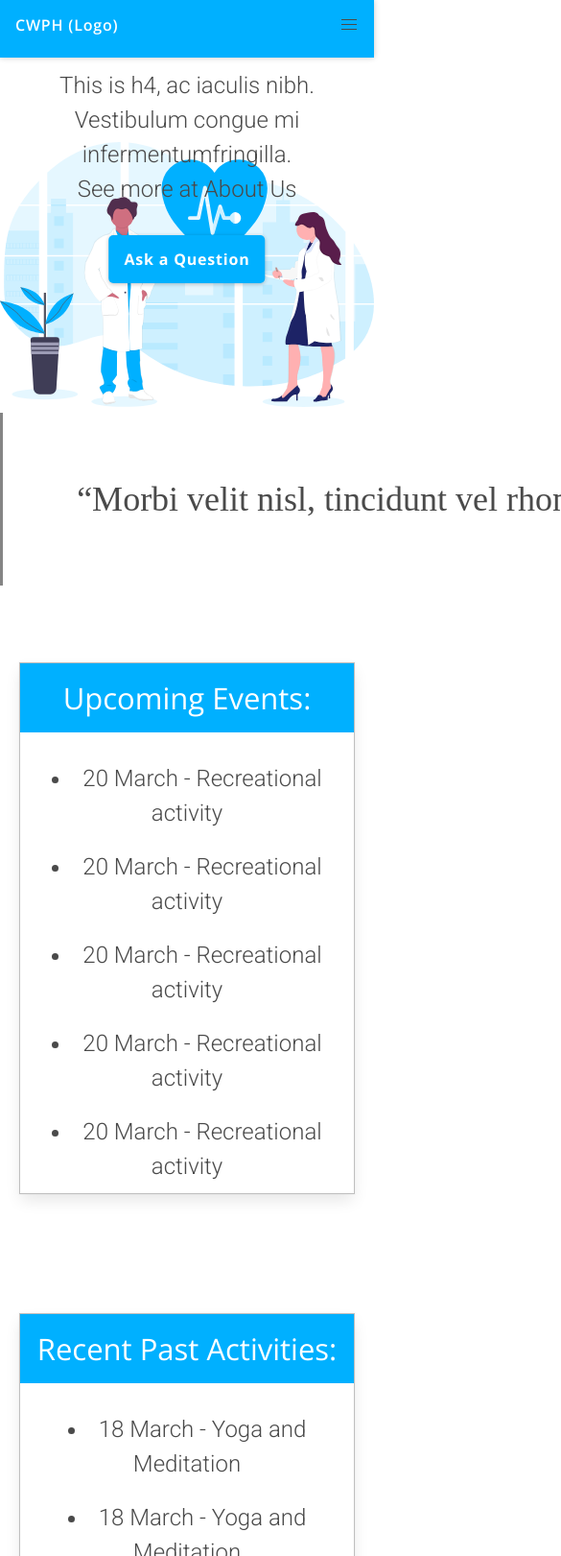
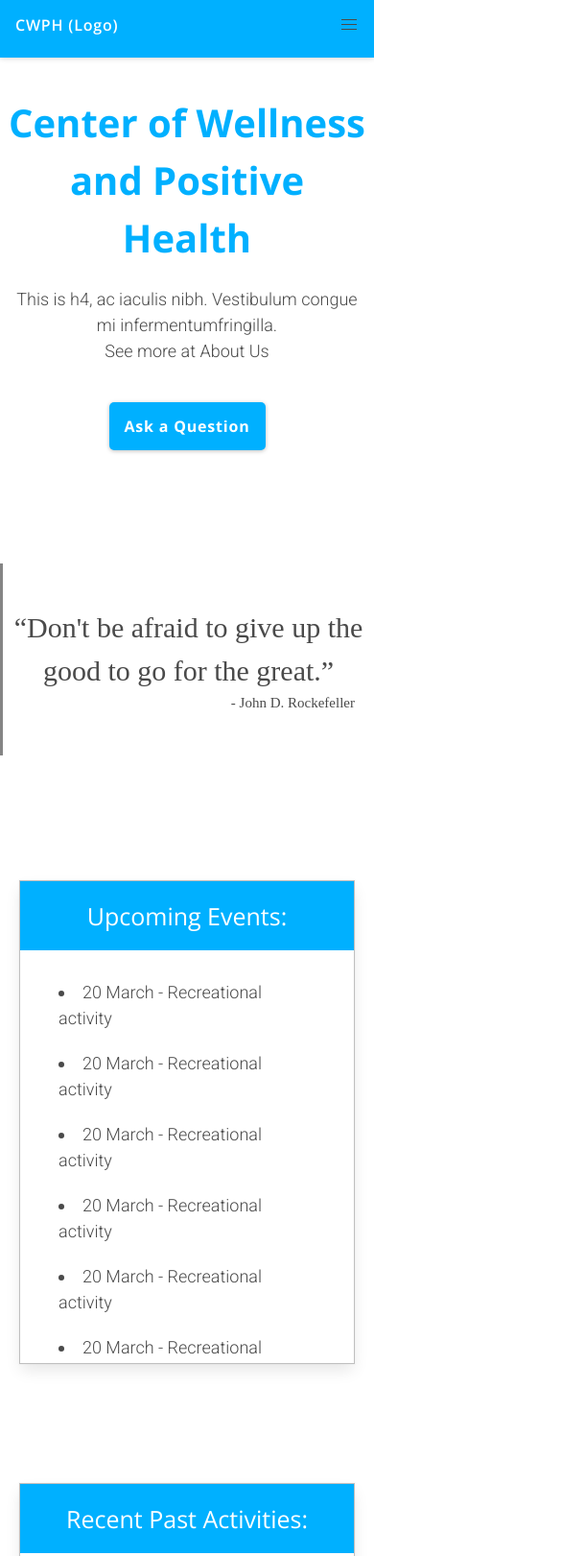
Before and after one commit to ankushdutt/Center-of-Wellness-Website, a website: page index.html in a window 390 px wide. Shown: the top 1621 px of the page at 96% size, 585 px wide, since content can reach past the window. Drawn offline with nearby package versions, Linux system fonts and the light colour scheme.

Commit message:
make home page responsive (for mobile)

```diff
--- a/assets/css/style.css
+++ b/assets/css/style.css
@@ -1,17 +1,16 @@
 @import url('https://fonts.googleapis.com/css?family=Open+Sans:300,400,600,700|Roboto:300,400&display=swap');
 
-* {
-    margin: 0;
-    padding: 0;
-}
+html, body {
+    overflow-x: hidden;
+  }
+  body {
+    position: relative
+  }
 
 h1 {
     font-family: 'Open Sans', sans-serif;
     font-size: 64px;
-    padding-top: 50px;
-    padding-right: 40px;
-    color: #009DE6;
-    /* letter-spacing: 0.05em; */
+    color: #00B0FF;
 }
 
 h2 {
@@ -57,6 +56,8 @@ a.navbar-item:hover, a.navbar-item:focus {
     color: white;
 }
 
+
+
 /* Navber Link Hover Animation */
  a.navbar-item:before, a.navbar-item:after {
 	 content: '';
@@ -100,8 +101,8 @@ a.navbar-item:hover:before, a.navbar-item:focus:before, a.navbar-item:hover:afte
     color: white;
     font-weight: 800;
     transition: ease-in-out 200ms;
-    margin-top: 30px;
-    margin-bottom: 20px;
+    margin-top: 40px;
+    margin-bottom: 30px;
     height: 50px;
     letter-spacing: 0.05em;
 }
@@ -112,24 +113,27 @@ a.navbar-item:hover:before, a.navbar-item:focus:before, a.navbar-item:hover:afte
     background-position: right center;
 }
 
+.quote {
+    display: table;
+    width: 100%;
+    height: 200px;
+    margin-bottom: 100px;
+    margin-top: 20px;
+}
+
 blockquote {
+    display: table-cell;
     font-family: Vidaloka;
     font-size: 36px;
     text-align: center;
     border-left: 3px solid rgba(0, 0, 0, 0.48);
-    padding: 63px 4px;
-    padding-left: 0;
-    height: 180px;
-    width: 1200px;
-    margin: auto;
-    margin-bottom: 50px;
+    vertical-align: middle;
 }
 
 .author {
     text-align: right;
     font-size: 18px;
     padding-right: 100px;
-    padding-bottom: 20px;
 }
 
 .card {
@@ -138,6 +142,10 @@ blockquote {
     margin-bottom: 70px;
     margin-left: 20px;
     margin-right: 20px;
+}
+
+.scroll {
+    overflow: scroll;
 }
 
 .blog-image {
@@ -155,8 +163,13 @@ blockquote {
 }
 
 .card-content {
-    text-align: center;
-    padding: 10px;
+    text-align: left;
+    padding: 10px 40px;
+    height: 400px;
+}
+
+.scroll {
+    overflow: scroll;
 }
 
 /* -------------CONTACT PAGE------------- */
@@ -219,10 +232,10 @@ blockquote {
     position: relative;
 }
 
-.hero-text {
+.hero-text-about {
     text-align: center;
     position: absolute;
-    bottom: 4%;
+    bottom: 18%;
     left: 50%;
     transform: translateX(-50%);
 }
@@ -272,8 +285,79 @@ blockquote {
 }
 
 .about-svg {
-    /* margin: 80px 170px; */
+    margin: 80px;
     margin-bottom: 70px;
     width: 208px;
     height: 161px;
 }
+
+/* ----------------------------------RESPONSIVE---------------------------------- */
+@media screen and (max-width: 1023px) {
+    .navbar-menu {
+        background-color: #00B0FF;
+        box-shadow: 0 8px 16px rgba(10,10,10,.1);
+        padding: 1rem 0;
+        text-align: center;
+    }
+}
+
+/* -----------------MOBILE----------------- */
+@media only screen and (max-width: 480px) {
+    h1 {
+        padding-top: 0px;
+        margin-top: 0px;
+        font-size: 40px;
+        font-weight: bold;
+    }
+
+    h2{
+        font-size: 30px;
+    }
+    h3 {
+        font-size: 25px;
+        border-bottom: 3px solid rgba(0, 0, 0, 0.294);
+    }
+
+    h4, li {
+        font-size: 18px;
+    }
+
+    .hero-image {
+        display: none;
+    }
+
+    .hero-text {
+        text-align: center;
+        margin-top: -50px;
+    }
+
+    .quote {
+        margin-top: 0px;
+    }
+
+    blockquote {
+        font-size: 30px;
+    }
+
+    .author {
+        padding-right: 20px;
+        font-size: 15px;
+    }
+
+    .card-title {
+        font-size: 25px;
+    }
+
+    .card-content {
+        height: 430px;
+    }
+
+    .blog-image {
+        display: none;
+    }
+
+    .blog-text {
+        padding: 30px;
+        text-align: justify;
+    }
+}
--- a/index.html
+++ b/index.html
@@ -69,8 +69,9 @@
     </div>
 
     <!-- -----------------QUOTE----------------- -->
-    <blockquote data-aos="fade-left">“Morbi velit nisl, tincidunt vel rhoncus eget, eleifend vel lacussit amet.”<div class="author">- John Oliver</div></blockquote>
-
+    <div class="quote">
+      <blockquote data-aos="fade-left">“Don't be afraid to give up the good to go for the great.”<div class="author">- John D. Rockefeller</div></blockquote>
+    </div>
     <!-- -----------------CARDS----------------- -->
     <div class="columns">
       <div class="column is-half">
@@ -78,7 +79,10 @@
           <div class="card-title">
             Upcoming Events:
           </div>
-          <div class="card-content">
+          <div class="card-content scroll">
+            <li>20 March - Recreational activity</li>
+            <li>20 March - Recreational activity</li>
+            <li>20 March - Recreational activity</li>
             <li>20 March - Recreational activity</li>
             <li>20 March - Recreational activity</li>
             <li>20 March - Recreational activity</li>
@@ -97,7 +101,7 @@
             <li>18 March - Yoga and Meditation</li>
             <li>18 March - Yoga and Meditation</li>
             <li>18 March - Yoga and Meditation</li>
-            <button class="button">All Activities and Videos</button>
+            <center><button class="button">All Activities and Videos</button></center>
           </div>
         </div>
       </div>
@@ -110,7 +114,7 @@
         <div class="column is-one-quarter blog-image">
           <img src="/assets/img/blog.svg">
         </div>
-        <div class="column">
+        <div class="column blog-text">
           <h3>How to stay away from COVID-19</h3>
           <h4>
             <b>Wash your hands frequently</b> <br>
```
Also changed, not shown: about.html (+1 -1 lines), contacts.html (+2 -2 lines).
